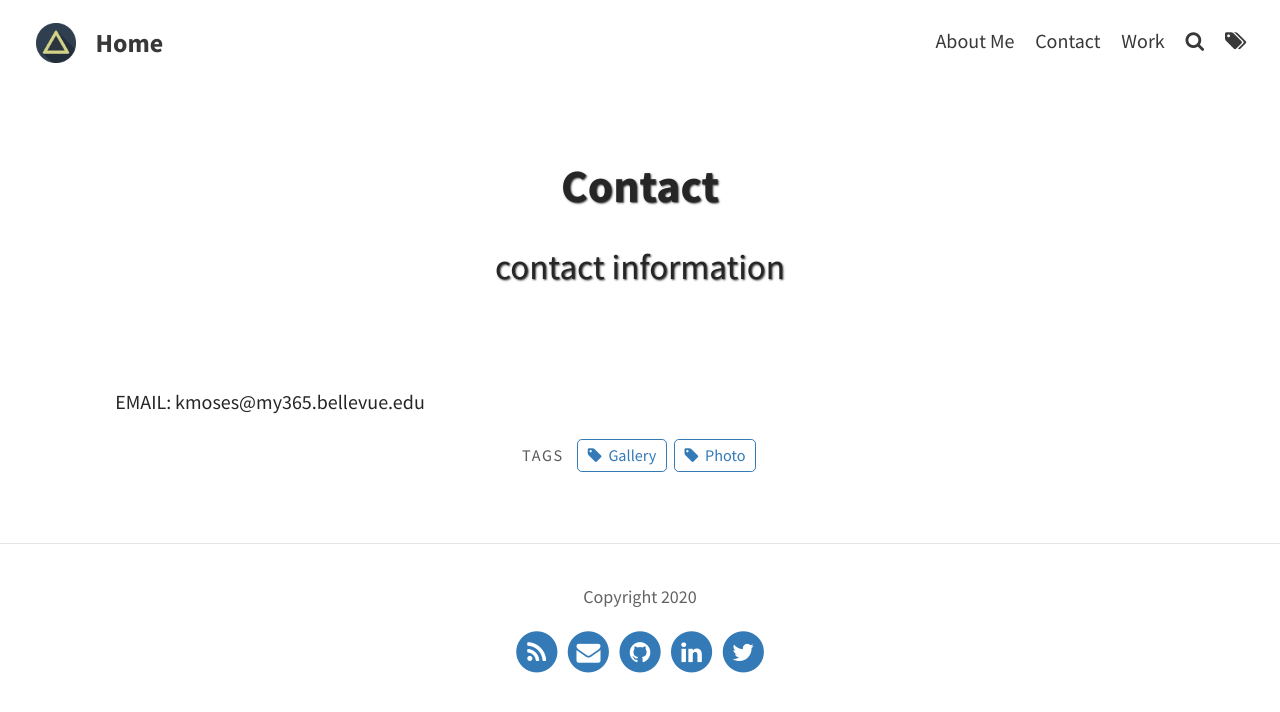
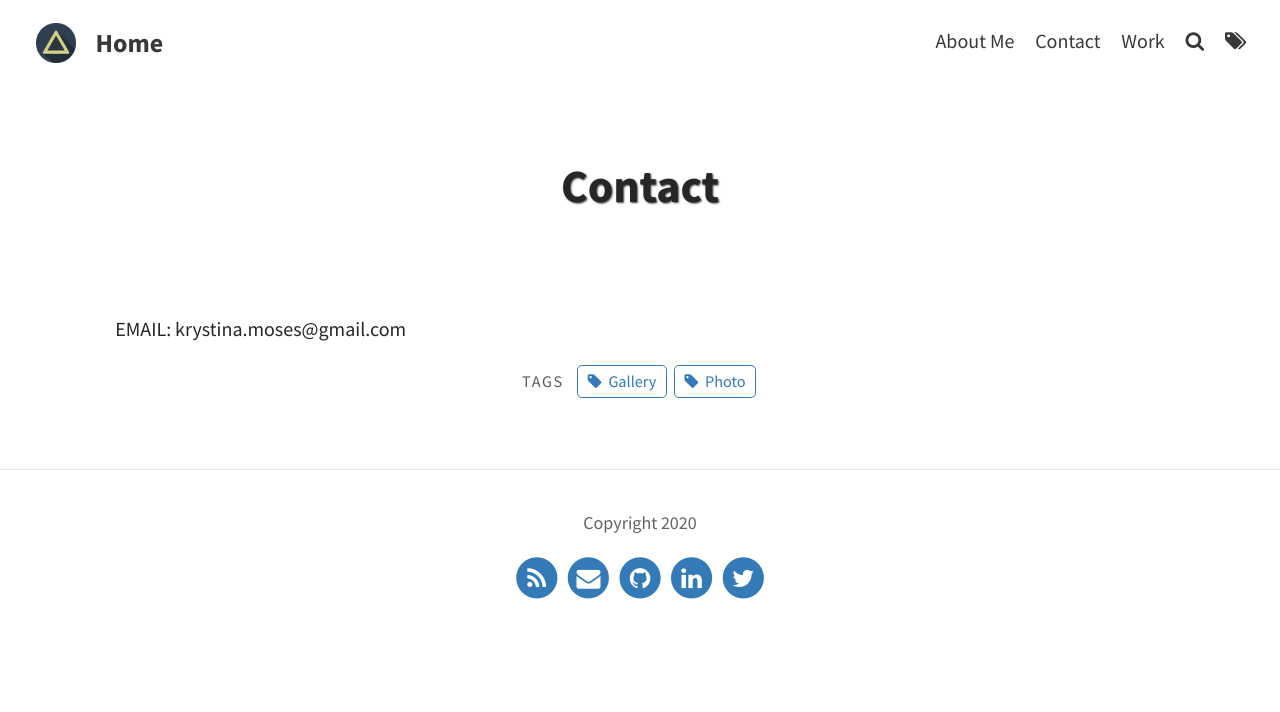
Before and after one commit to knmoses/knmoses.github.io, a Jekyll site: the page built from pages/contact.md, in a window 1280 px wide. Shown: the top 712 px of the page. Built offline with Jekyll 4.4.1, drawn with Linux system fonts in a browser that asks for light colours.

Commit message:
Update contact.md

```diff
--- a/pages/contact.md
+++ b/pages/contact.md
@@ -1,10 +1,10 @@
 ---
 layout: page
 title: Contact
-subtitle: contact information
+subtitle:
 permalink: /gallery/
 gallery_path: "assets/img/pexels"
 tags: [Gallery, Photo]
 ---
 
-EMAIL: kmoses@my365.bellevue.edu
+EMAIL: krystina.moses@gmail.com
```
